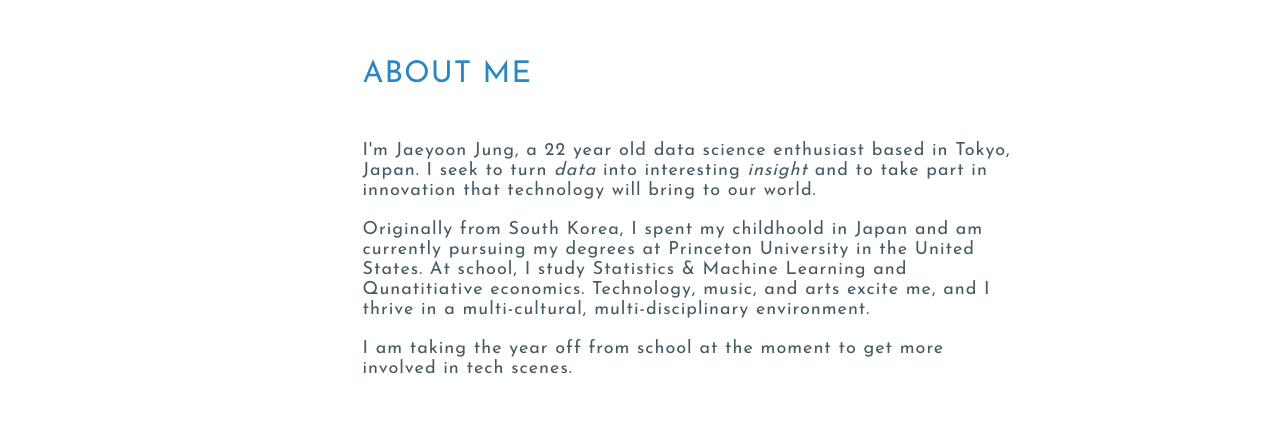
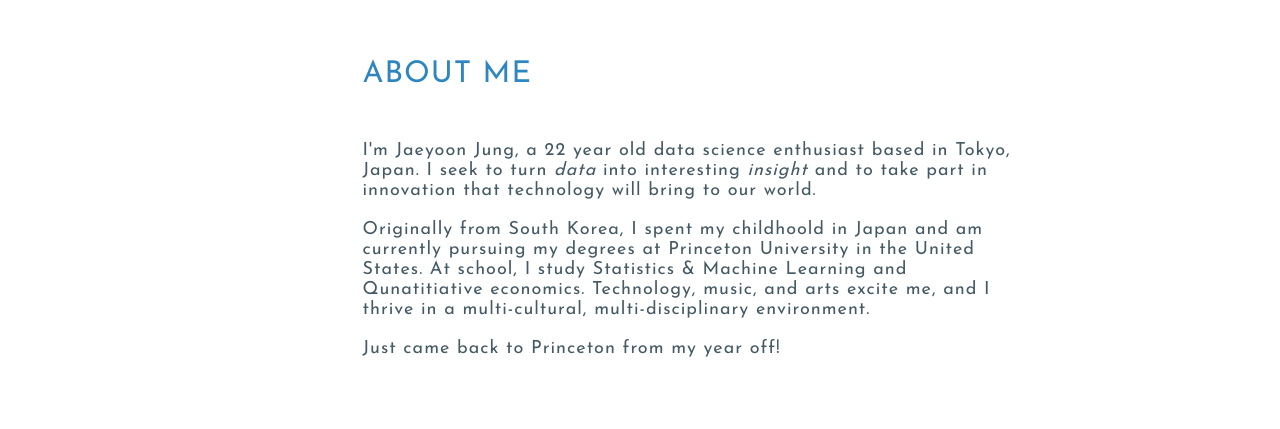
Before and after one commit to jaeyoon-jung/jaeyoon-jung.github.io, a plain HTML site: page about.html in a window 1280 px wide. Shown: the part 502-931 px from the top of the page. Drawn offline with nearby package versions, Linux system fonts and the light colour scheme.

Commit message:
updated about

```diff
--- a/about.html
+++ b/about.html
@@ -61,7 +61,7 @@
     				<h4>I'm Jaeyoon Jung, a 22 year old data science enthusiast based in Tokyo, Japan. I seek to turn <em>data</em> into interesting <em>insight</em> and to take part in innovation that technology will bring to our world.</h4>
     				<h4>Originally from South Korea, I spent my childhoold in Japan and am currently pursuing my degrees at Princeton University in the United States. At school, I study Statistics & Machine Learning and Qunatitiative economics.
                         Technology, music, and arts excite me, and I thrive in a multi-cultural, multi-disciplinary environment. </h4>
-                    <h4>I am taking the year off from school at the moment to get more involved in tech scenes.</h4>
+                    <h4>Just came back to Princeton from my year off!</h4>
     			</div>
     		</div>
     	</div>
```
